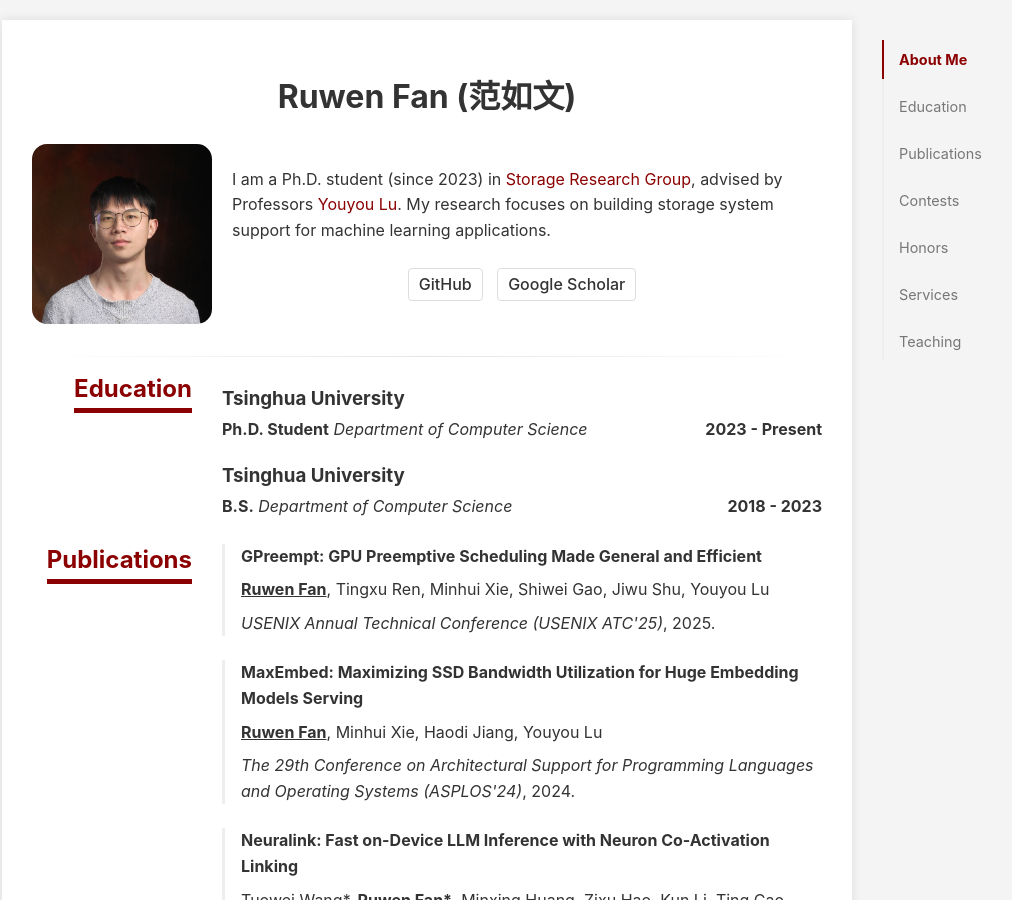
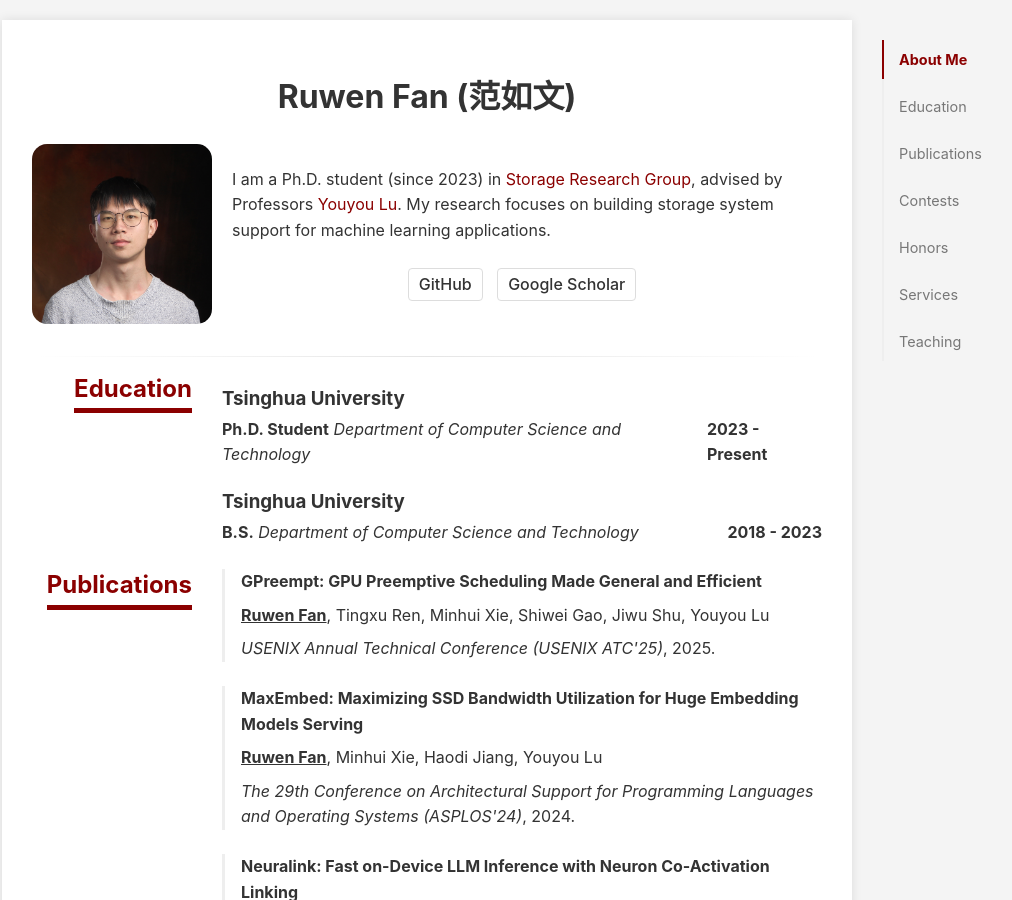
Before and after one commit to Ksitta/ksitta.github.io, a Jekyll site: the page built from index.markdown, in a window 1280 px wide and 900 px high. Shown: the whole window, without its empty margins (213-1225 px from the left). Built offline with Jekyll 4.4.1, drawn with Linux system fonts in a browser that asks for light colours.

Commit message:
Update department names in resume.yml

```diff
--- a/_data/resume.yml
+++ b/_data/resume.yml
@@ -7,12 +7,12 @@
   # cv_url: "/assets/pdf/Ruwen_Fan_CV.pdf"
 education:
   - university: Tsinghua University
-    department: Department of Computer Science
+    department: Department of Computer Science and Technology
     degree: Ph.D. Student
     period: 2023 - Present
 
   - university: Tsinghua University
-    department: Department of Computer Science
+    department: Department of Computer Science and Technology
     degree: B.S.
     period: 2018 - 2023
 
```
